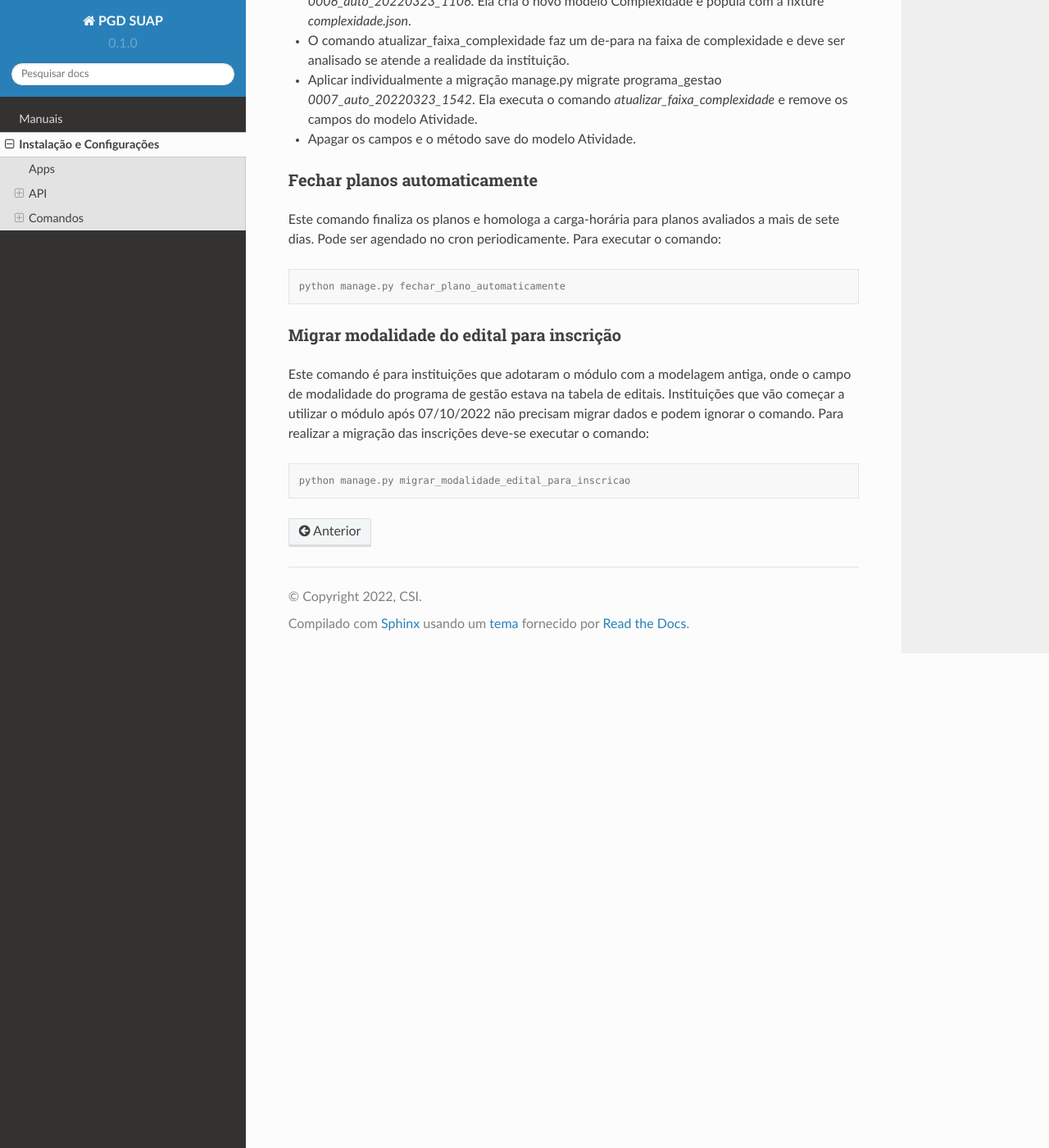
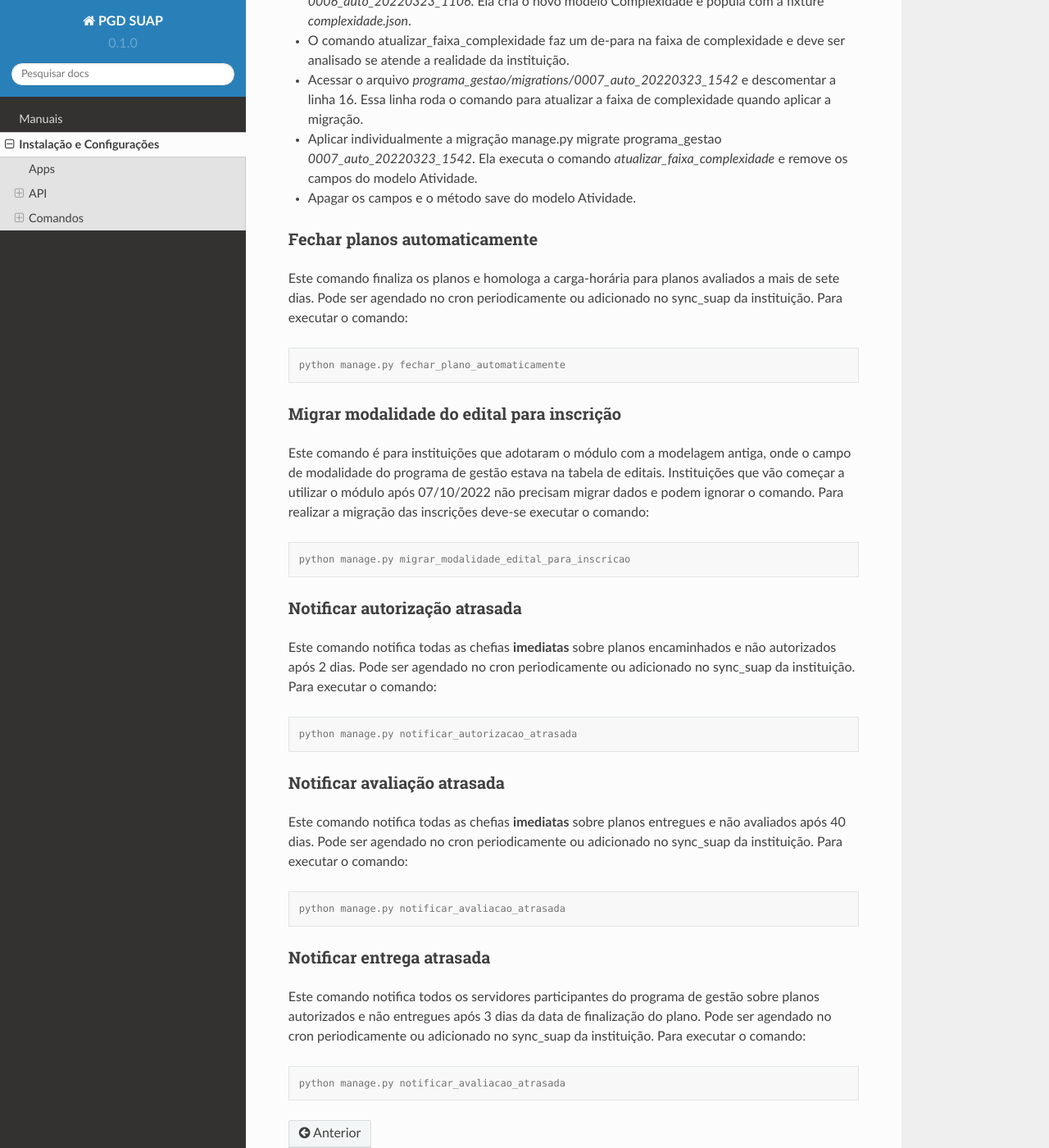
Before and after one commit to csi-ifgoiano/pgdsuap, a Sphinx documentation site: the page built from docs/source/instalacao.rst, in a window 1280 px wide and 1400 px high, scrolled down 2577 px. Shown: the whole window at 82% size. Built offline with Sphinx 7.4.7 and the Read the Docs theme 2.0.0, drawn with Linux system fonts in a browser that asks for light colours.

Commit message:
Update instalacao.rst

```diff
--- a/docs/source/instalacao.rst
+++ b/docs/source/instalacao.rst
@@ -98,13 +98,14 @@ Este comando é para instituições que adotaram o módulo com a modelagem antig
 * A fixture `programa_gestao/fixture/complexidade.json` foi criada de acordo com as faixas de complexidade adotadas no IF Goiano, deve ser verificado se o mesmo cadastro será utilizado.
 * Aplicar individualmente a `migração manage.py migrate` programa_gestao `0006_auto_20220323_1106`. Ela cria o novo modelo Complexidade e popula com a fixture `complexidade.json`.
 * O comando atualizar_faixa_complexidade faz um de-para na faixa de complexidade e deve ser analisado se atende a realidade da instituição.
+* Acessar o arquivo `programa_gestao/migrations/0007_auto_20220323_1542` e descomentar a linha 16. Essa linha roda o comando para atualizar a faixa de complexidade quando aplicar a migração.
 * Aplicar individualmente a migração manage.py migrate programa_gestao `0007_auto_20220323_1542`. Ela executa o comando `atualizar_faixa_complexidade` e remove os campos do modelo Atividade.
 * Apagar os campos e o método save do modelo Atividade.
 
 Fechar planos automaticamente
 ^^^^^^^^^^^^^^^^^^^^^^^^^^^^^^^
 
-Este comando finaliza os planos e homologa a carga-horária para planos avaliados a mais de sete dias. Pode ser agendado no cron periodicamente. Para executar o comando:
+Este comando finaliza os planos e homologa a carga-horária para planos avaliados a mais de sete dias. Pode ser agendado no cron periodicamente ou adicionado no sync_suap da instituição. Para executar o comando:
 
 .. code-block:: console
 
@@ -118,3 +119,32 @@ Este comando é para instituições que adotaram o módulo com a modelagem antig
 .. code-block:: console
 
    python manage.py migrar_modalidade_edital_para_inscricao
+
+
+Notificar autorização atrasada
+^^^^^^^^^^^^^^^^^^^^^^^^^^^^^^^
+
+Este comando notifica todas as chefias **imediatas** sobre planos encaminhados e não autorizados após 2 dias. Pode ser agendado no cron periodicamente ou adicionado no sync_suap da instituição. Para executar o comando:
+
+.. code-block:: console
+
+   python manage.py notificar_autorizacao_atrasada
+
+
+Notificar avaliação atrasada
+^^^^^^^^^^^^^^^^^^^^^^^^^^^^^^^
+
+Este comando notifica todas as chefias **imediatas** sobre planos entregues e não avaliados após 40 dias. Pode ser agendado no cron periodicamente ou adicionado no sync_suap da instituição. Para executar o comando:
+
+.. code-block:: console
+
+   python manage.py notificar_avaliacao_atrasada
+
+Notificar entrega atrasada
+^^^^^^^^^^^^^^^^^^^^^^^^^^^^^^^
+
+Este comando notifica todos os servidores participantes do programa de gestão sobre planos autorizados e não entregues após 3 dias da data de finalização do plano. Pode ser agendado no cron periodicamente ou adicionado no sync_suap da instituição. Para executar o comando:
+
+.. code-block:: console
+
+   python manage.py notificar_avaliacao_atrasada
```
